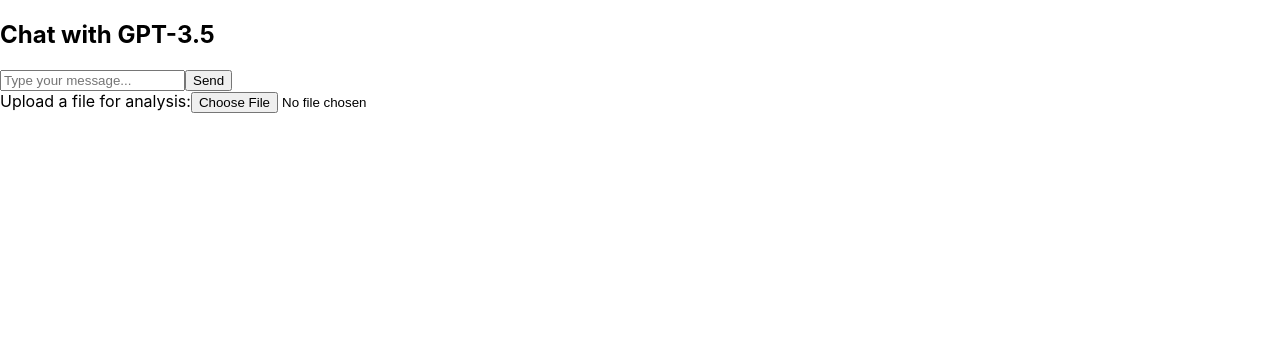
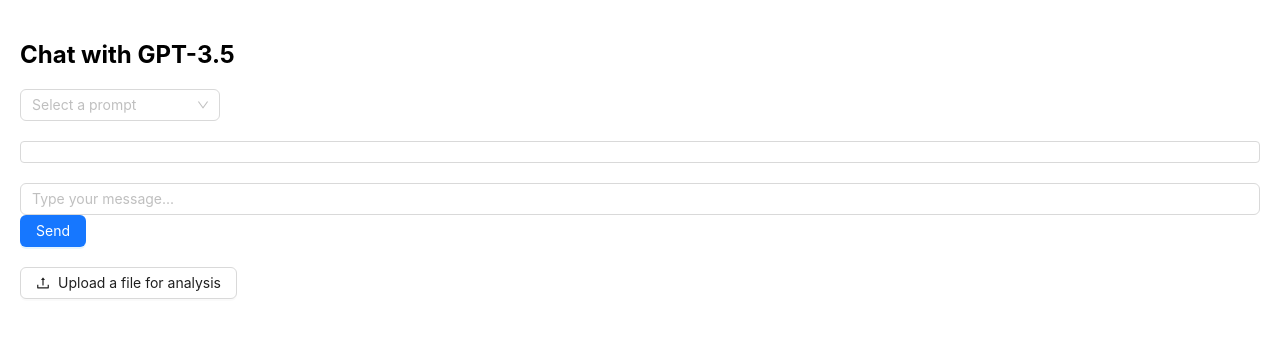
Before and after one commit to Echo11ovo/ELEC5620, a React (Create React App) app in the folder dataanalysis/front/: page /chat in a window 1280 px wide. Shown: the top 338 px of the page. Built offline with nearby package versions, Linux system fonts and the light colour scheme.

Commit message:
test communication

```diff
--- a/dataanalysis/front/src/components/Chat.tsx
+++ b/dataanalysis/front/src/components/Chat.tsx
@@ -1,36 +1,29 @@
 import React, { useState } from 'react';
+import { Input, Button, Upload, message, Select } from 'antd';
+import { UploadOutlined } from '@ant-design/icons';
 
 type Message = {
     type: 'file-response' | 'chat-response';
     content: string;
 };
+const BACKEND_URL = 'http://localhost:5000';
 
 function Chat() {
     const [messages, setMessages] = useState<Message[]>([]);
     const [userInput, setUserInput] = useState<string>('');
+    const { Option } = Select;
 
-    const handleFileUpload = async (event: React.ChangeEvent<HTMLInputElement>) => {
-        if (event.target.files && event.target.files.length > 0) {
-            const file = event.target.files[0];
-            const formData = new FormData();
-            formData.append('file', file);
-
-            try {
-                const response = await fetch('/api/upload', {
-                    method: 'POST',
-                    body: formData
-                });
-                const data = await response.json();
-                setMessages(prevMessages => [...prevMessages, { type: 'file-response', content: data.message }]);
-            } catch (error) {
-                console.error('Error uploading file:', error);
-            }
+    const handleFileUpload = async (info: any) => {
+        if (info.file.status === 'done') {
+            setMessages(prevMessages => [...prevMessages, { type: 'file-response', content: info.file.response.message }]);
+        } else if (info.file.status === 'error') {
+            message.error(`File upload failed: ${info.file.response.message}`);
         }
     };
 
     const handleSendMessage = async () => {
         try {
-            const response = await fetch('/api/chat', {
+            const response = await fetch(`${BACKEND_URL}/api/chat`, {  // <-- Modified this line
                 method: 'POST',
                 headers: { 'Content-Type': 'application/json' },
                 body: JSON.stringify({ message: userInput })
@@ -39,41 +32,46 @@
             setMessages(prevMessages => [...prevMessages, { type: 'chat-response', content: data.message }]);
             setUserInput('');
         } catch (error) {
-            console.error('Error sending message:', error);
+            message.error('Error sending message: ' + (error as Error).message);
         }
     };
 
+
     return (
-        <div>
+        <div style={{ padding: '20px' }}>
             <h2>Chat with GPT-3.5</h2>
 
-            <div>
+            <Select placeholder="Select a prompt" style={{ width: 200, marginBottom: '20px' }}>
+                <Option value="market-trend-forecast">Market Trend Forecast</Option>
+                <Option value="product-popularity-analysis">Analyze the Product Popularity</Option>
+            </Select>
+
+            <div style={{ marginBottom: '20px', border: '1px solid #d9d9d9', padding: '10px', borderRadius: '4px', maxHeight: '300px', overflowY: 'auto' }}>
                 {messages.map((message, index) => (
-                    <div key={index}>
-                        {message.type === 'file-response' ?
-                            <p><strong>File Response:</strong> {message.content}</p> :
-                            <p><strong>ChatGPT:</strong> {message.content}</p>
-                        }
+                    <div key={index} style={{ marginBottom: '10px' }}>
+                        <strong>{message.type === 'file-response' ? 'File Response:' : 'ChatGPT:'}</strong> {message.content}
                     </div>
                 ))}
             </div>
 
-            <div>
-                <input
+            <div style={{ marginBottom: '20px' }}>
+                <Input
                     type="text"
                     value={userInput}
                     onChange={(e) => setUserInput(e.target.value)}
                     placeholder="Type your message..."
+                    style={{ marginRight: '10px' }}
                 />
-                <button onClick={handleSendMessage}>Send</button>
+                <Button type="primary" onClick={handleSendMessage}>Send</Button>
             </div>
 
-            <div>
-                <label>
-                    Upload a file for analysis:
-                    <input type="file" onChange={handleFileUpload} />
-                </label>
-            </div>
+            <Upload
+                name="file"
+                action="/api/upload"
+                showUploadList={false}
+                onChange={handleFileUpload}>
+                <Button icon={<UploadOutlined />}>Upload a file for analysis</Button>
+            </Upload>
         </div>
     );
 }
```
Also changed, not shown: 1 other file (tests, documents, lock files or other folders).
